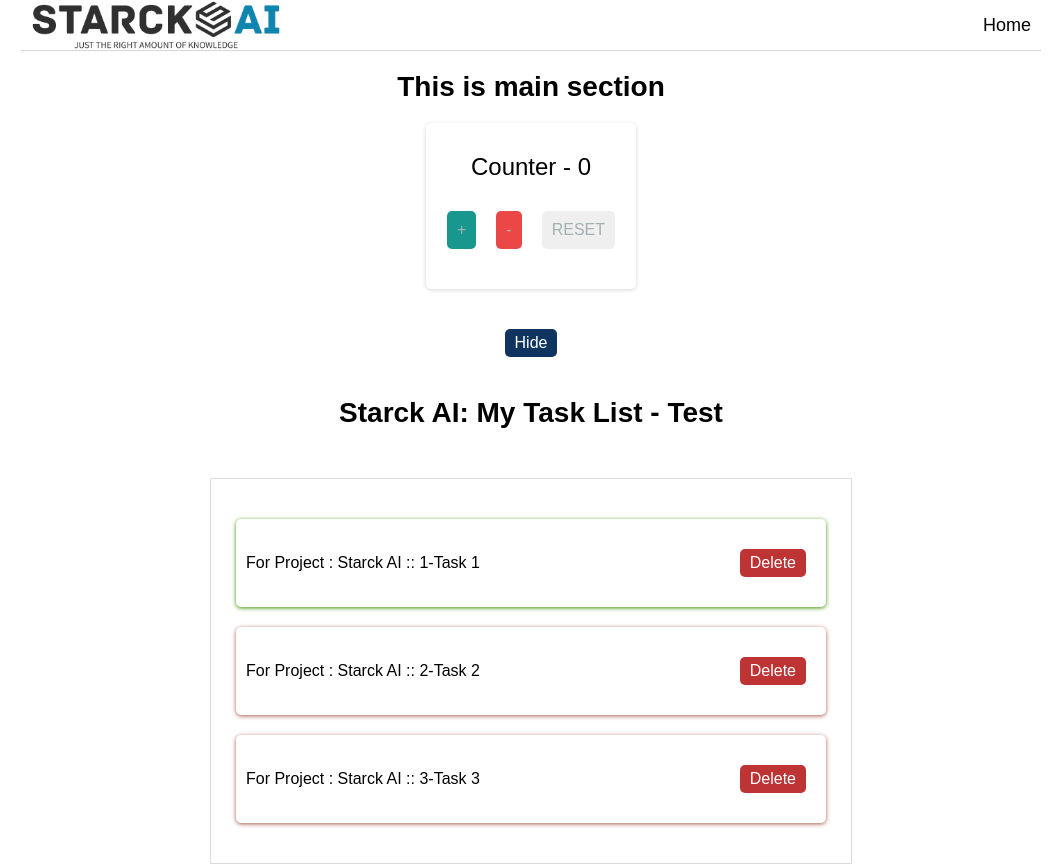
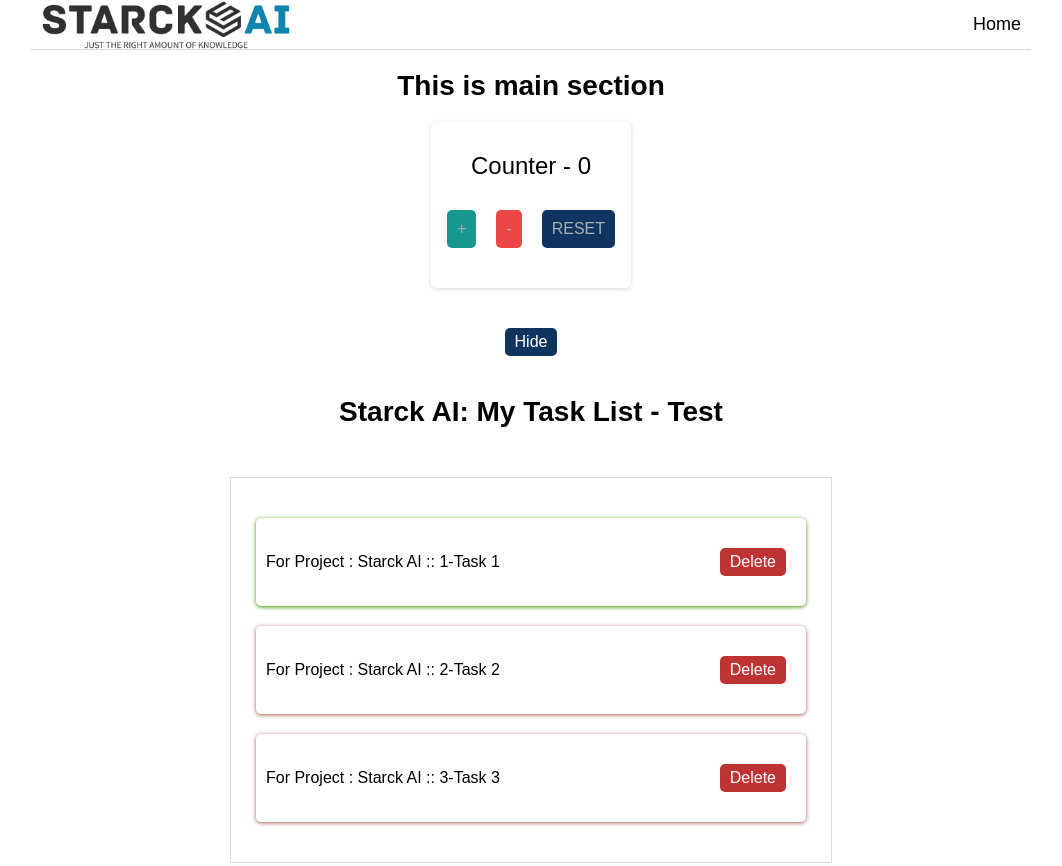
Before and after one commit to sankalp-it/react-0325-masterclass, a React (Vite) app: page / in a window 1280 px wide. Shown: the top 866 px of the page, without its empty margins (109-1171 px from the left). Built offline with nearby package versions, Linux system fonts and the light colour scheme.

Commit message:
Reorganize the App and add css options

```diff
--- a/src/App.css
+++ b/src/App.css
@@ -66,7 +66,7 @@
   align-items: center;
   max-width: 1000px;
   margin: auto;
-  border-bottom: 1px solid #d7d7d7;
+  border-bottom: 1px solid var(--theme-border);
   font-size: 18px;
   padding: 0px 10px;
 }
@@ -152,7 +152,7 @@
 button.trigger{
   border: 0px;
   border-radius: 5px;
-  background-color: #0F3460;
+  background-color: var(--theme-button);
   color: #FFFFFF;
   padding: 5px 10px;
   cursor: pointer;
--- a/src/App.jsx
+++ b/src/App.jsx
@@ -6,41 +6,25 @@
 import Contact from "./pages/Contact";
 import TwoSectionLayout from './components/TwoSectionLayout';
 import './App.css'
-import MainContent from "./components/MainContent";
+import {MainContent} from "./components/MainContent";
 import { Header } from "./components/Header";
 import { Footer } from "./components/Footer";
-import { useState } from "react";
 import { TaskList } from "./components/TaskList";
 import Counter from "./components/Counter";
 
+
 export default function App() {
-  const [newCount, setNewCount] = useState(0);
 
-  const [show,setShow] = useState(true);
-  function handleOperation(operator) {
-    if (operator == '+') {
-      setNewCount(newCount + 1);
-    } else {
-      setNewCount(newCount - 1);
-    }
-  }
-
-  const handleReset = () => {
-    setNewCount(0);
-  }
-
-  const projectName = 'Starck AI'
 
   return (
     <>
-      <Header />
+
       <div className="App">
-        <h1>This is main section</h1>
-        <Counter count={newCount} handleOperation={handleOperation} handleReset={handleReset}/>
-        <button className='trigger' onClick={() => setShow(!show)}>{show ? 'Hide' : 'Show'}</button>
-        {show && <TaskList title="My Task List" subtitle="Test" project={projectName}/>}
+        <Header />
+        <MainContent />
+        <Footer />
       </div>
-      <Footer />
+
       {/* <TwoSectionLayout
         leftContent={
           <div>
--- a/src/components/MainContent.jsx
+++ b/src/components/MainContent.jsx
@@ -1,75 +1,31 @@
+import React from 'react'
 import { useState } from 'react'
-// import reactLogo from '../assets/react.svg'
-// import viteLogo from '../vite.svg'
-import MyNewButton from './MyNewButton'
-// import UserProfile from './UserProfile'
-// import Products from './Products'
-// import '../App.css'
+import { TaskList } from './TaskList';
+import Counter from './Counter';
 
-// const products = [
-//   { title: 'Cabbage', isFruit: false, id: 1 },
-//   { title: 'Garlic', isFruit: false, id: 2 },
-//   { title: 'Apple', isFruit: true, id: 3 },
-// ];
+export const MainContent = () => {
+    const [newCount, setNewCount] = useState(0);
 
-// const user = {
-//   name: 'Hedy Lamarr',
-//   imageUrl: 'https://i.imgur.com/yXOvdOSs.jpg',
-//   imageSize: 90,
-// };
+    const [show,setShow] = useState(true);
+    function handleOperation(operator) {
+      if (operator == '+') {
+        setNewCount(newCount + 1);
+      } else {
+        setNewCount(newCount - 1);
+      }
+    }
 
-function MyButton() {
-  const [count, setCount] = useState(0);
+    const handleReset = () => {
+      setNewCount(0);
+    }
 
-  function handleClick() {
-    setCount(count + 1);
-  }
-
+    const projectName = 'Starck AI'
   return (
-    <button onClick={handleClick}>
-      Clicked {count} times
-    </button>
-  );
-}
-
-function AboutPage() {
-  return (
-    <>
-      <h1>About</h1>
-      <p>Hello there.<br />How do you do?</p>
-    </>
-  );
-}
-
-
-
-function MainContent() {
-  const [count, setCount] = useState(0)
-  function handleButtonClick() {
-    setCount(count + 1);
-  }
-
-
-  return (
-    <>
-
-      <div>
-        <h1>Welcome to my app</h1>
-        <MyButton />
-      </div>
-
-      <div>
-        <h1>Counters that update separately</h1>
-        <MyButton />
-        <MyButton />
-      </div>
-      <div>
-        <h1>Counters that update together</h1>
-        <MyNewButton count={count} onClick={handleButtonClick}/>
-        <MyNewButton count={count} onClick={handleButtonClick}/>
-      </div>
-    </>
+    <div>
+        <h1>This is main section</h1>
+        <Counter count={newCount} handleOperation={handleOperation} handleReset={handleReset}/>
+        <button className='trigger' onClick={() => setShow(!show)}>{show ? 'Hide' : 'Show'}</button>
+        {show && <TaskList title="My Task List" subtitle="Test" project={projectName}/>}
+    </div>
   )
 }
-
-export default MainContent
--- a/src/index.css
+++ b/src/index.css
@@ -1,5 +1,14 @@
 
 
+@import url('https://fonts.googleapis.com/css2?family=Public+Sans:ital,wght@0,100..900;1,100..900&display=swap');
+@import url('https://fonts.googleapis.com/css2?family=Poppins:ital,wght@0,100;0,200;0,300;0,400;0,500;0,600;0,700;0,800;0,900;1,100;1,200;1,300;1,400;1,500;1,600;1,700;1,800;1,900&family=Public+Sans:ital,wght@0,100..900;1,100..900&display=swap');
+@import url("https://cdn.jsdelivr.net/npm/bootstrap-icons@1.11.3/font/bootstrap-icons.min.css");
+/* CSS changes from 020 section of the Mastering React course */
+:root{
+  --theme-border:#d7d7d7;
+  --theme-button: #0F3460;
+
+}
 /* Original CSS from Create React App */
 /* :root {
   font-family: system-ui, Avenir, Helvetica, Arial, sans-serif;
@@ -70,9 +79,30 @@
   }
 } */
 
+
 /* CSS chnages from 009 section of the Mastering React course */
 *{
-  font-family: Arial, Helvetica, sans-serif;
+  font-family:  Arial, poppins, Helvetica, sans-serif ;
   margin: 0px;
   padding: 0px;
+  box-sizing:border-box;
 }
+
+button{
+  background-color: var(--theme-button);
+  color: silver;
+  padding: 5px 10px;
+  border: 0px;
+  border-radius: 5px;
+  cursor: pointer;
+  font-size: 16px;
+}
+
+a{
+  text-decoration: none;
+  color: #000000;
+}
+
+li{
+  list-style: none;
+}
```
Also changed, not shown: src/components/MainSection.jsx (added, +75 -0 lines).
